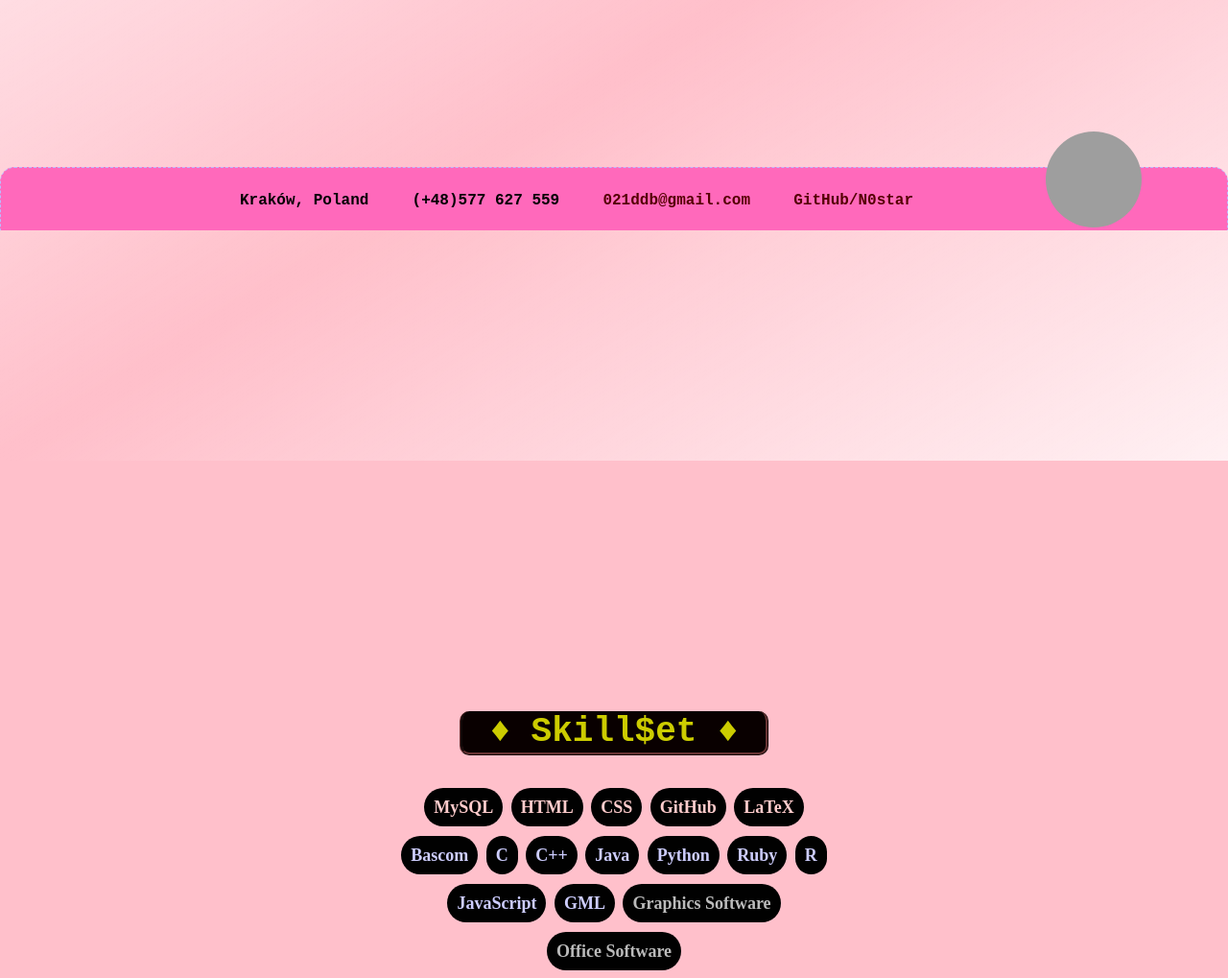
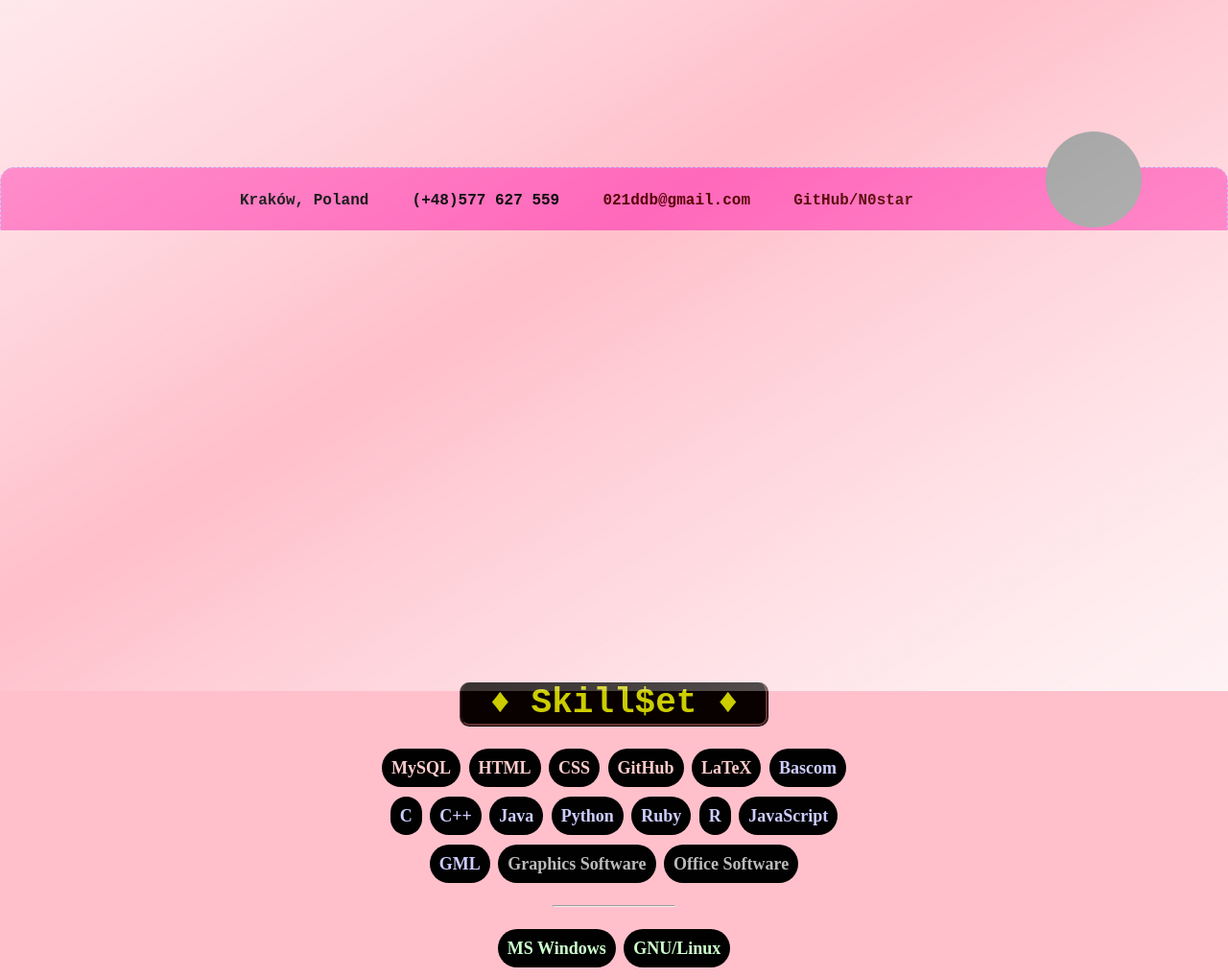
Before and after one commit to N0star/N0star, a plain HTML site: page html/index.html in a window 1280 px wide. Shown: the part 560-1579 px from the top of the page at 96% size. Drawn offline with Linux system fonts and the light colour scheme; grey boxes are pictures that could not be loaded.

Commit message:
Fix errors

```diff
--- a/html/index.html
+++ b/html/index.html
@@ -1,5 +1,5 @@
 <!DOCTYPE html>
-<HTML>
+<HTML lang="en">
   <head>
     <meta charset="utf-8"/>
     <title>Your employee</title>
@@ -24,7 +24,7 @@
         <li><a href="#home" title="Start">•</a></li>
         <li><a href="#skillz"  title="Skills">♦</a></li>
         <li><a href="#exped"  title="Past experience">♥  ♣</a></li>
-        <li><a href="#hobby"  title="Hobbies &amp interests">♠</a></li>
+        <li><a href="#hobby"  title="Hobbies &amp; interests">♠</a></li>
       </ul>
     </div></div>
 
@@ -36,8 +36,8 @@
     </div>
 
     <div id="skillz">
-      <center><h2>♦ Skill$et ♦</h2></center>
-      <ul id="horizontal-list">
+      <h2>♦ Skill$et ♦</h2>
+      <ul class="horizontal-list">
         <li class="tech"> MySQL</li>
         <li class="tech"> HTML</li>
         <li class="tech"> CSS</li>
@@ -52,15 +52,15 @@
         <li class="lang"> R</li>
         <li class="lang"> JavaScript</li>
         <li class="lang"> GML</li>
-        <li class="soft" title="like GIMP or Clip Studio Paint"> Graphics&nbspSoftware</li>
-        <li class="soft" title="MS Office, Open Office, etc."> Office&nbspSoftware</li>
+        <li class="soft" title="like GIMP or Clip Studio Paint"> Graphics&nbsp;Software</li>
+        <li class="soft" title="MS Office, Open Office, etc."> Office&nbsp;Software</li>
       </ul>
       <hr class="skillz" />
-      <ul id="horizontal-list">
+      <ul class="horizontal-list">
         <li class="os"> MS Windows</li>
         <li class="os"> GNU/Linux</li>
       </ul><hr class="skillz" />
-      <ul id="horizontal-list">
+      <ul class="horizontal-list">
         <li class="lang"> English</li>
         <li class="lang"> Polski</li>
         <li class="lang"> Руский</li>
@@ -70,7 +70,7 @@
       </ul>
     </div>
     <div id="exped">
-      <center><h2>♥ Past Jobs ♥</h2>
+      <h2>♥ Past Jobs ♥</h2>
       <ul class="sign-list" id="jobs">
         <li>
           <p class="comp">@Kerber Group</p>
@@ -81,8 +81,8 @@
           <p class="pos">multitansking position</p>
           <p class="date">temporarily in '15,'19,'20.</p>
           </li>
-      </ul></center><br/>
-      <center><h2>♣ Education ♣</h2>
+      </ul><br/>
+      <h2>♣ Education ♣</h2>
       <ul class="sign-list" id="edu">
         <li>
           <p class="cour">Computer Science</p>
@@ -109,23 +109,22 @@
           <p class="pass">3 semesters</p>
         </li>
         <li class="cut">
-          <p class="cour"><abbr="Theoretical Computer Science">TCS</abbr></p>
+          <p class="cour"><abbr title="Theoretical Computer Science">TCS</abbr></p>
           <p class="uni">@Jagiellonian University</p>
           <p class="date">2010</p>
           <p class="pass">1 semester</p>
         </li>
         <li>
           <p class="cour">Science Class</p>
-          <p class="uni">@<abbr="Highschool nr.7">VII LO</abbr>, Kraków</p>
+          <p class="uni">@<abbr title="Highschool nr.7">VII LO</abbr>, Kraków</p>
           <p class="date">2007-2010</p>
           <p class="pass">full course with a diploma</p>
           </li>
       </ul><br/>
         <button id='showall' onclick="myFunction()">Graduated only - On/Off</button>
-          </center>
     </div>
     <div id="hobby">
-      <center><h2>♠ Interests ♠</h2></center>
+      <h2>♠ Interests ♠</h2>
       <ul class="sign-list" id="hobbies">
         <li id="anima">Animation</li>
           <div class="pow" id="anima_pow">
@@ -166,9 +165,9 @@
             <ul class="list">
               <li>cRPGs, like Neverwinter Nights, Vampire the Masquerade - Bloodlines </li>
               <li>2d platformers, like Rayman, Lomax, Cave Story, N, Captain Claw</li>
-              <li>3d platformers, like Crash, Croc, Spyro, Ratchet &amp Clank, Kao</li>
+              <li>3d platformers, like Crash, Croc, Spyro, Ratchet &amp; Clank, Kao</li>
               <li>Action games, like Soul Reaver, Dark Messiah, Prince of Persia</li>
-              <li>Strategies, like Warcraft, Desperados, Heroes of Might &amp Magic III</li>
+              <li>Strategies, like Warcraft, Desperados, Heroes of Might &amp; Magic III</li>
               <li>FPS, like Deus Ex, System Shock 2, Team Fortress 2</li>
               <li>Classic adveture games, like Dreamfall: the longest Journey, Syberia</li>
               <li>And many, many more, anything with great gameplay or story would do</li>
@@ -200,15 +199,16 @@
       </ul>
       <div id="pic">
         <IMG SRC="https://avatars0.githubusercontent.com/u/64681977"
-          alt="avek" width=100px height=100px>
+          alt="avek" width=100 height=100>
       </div>
     </div>
 
-  <div class="steam" id="grad-front"></div>
+  <div class="layer" id="grad-back"></div>
+    <div class="layer" id="grad-front"></div>
   <script id="lightning">
     const fg = document.querySelector('#grad-front');
-    const windowWidth = window.innerWidth / 10;
-    const windowHeight = window.innerHeight / 10;
+    const windowWidth = window.innerWidth / 20;
+    const windowHeight = window.innerHeight / 20;
     fg.addEventListener('mousemove', (e) => {
       const mouseX = e.clientX / windowWidth;
       const mouseY = e.clientY / windowHeight;
--- a/html/styl.css
+++ b/html/styl.css
@@ -3,7 +3,7 @@ body {
 	color: #BBBBFF;
 	font-family: "courier new";
 	font-size: 12px;
-
+	word-break: keep-all;
 	}
 
 h1{
@@ -32,6 +32,7 @@ h2{
     	padding-bottom: 1px;
    	padding-left: 10px;
 	width: 296px;
+	margin: auto;
  }
 
 p{
@@ -83,15 +84,16 @@ button {
 
 div#skillz, div#exped, div#hobby, div#home {
 
-  width: 38%;
+  width: 40%;
 	height: 100%;
  	color: #BBBBFF;
  	font-family: "Simsun";
  	font-weight: bolder;
  	font-size: 18px;
  	text-align: center;
- 	position: static;
+ 	position: relative;
   margin: auto;
+	z-index: 1;
 	padding-top: 15%;
 	padding-bottom: 50%;
  	}
@@ -191,21 +193,21 @@ div#topnav {display: none;}
 div#cover:hover > div#topnav {display: block;}
 
 div#grad-back {
-	z-index: -1;
+	z-index: 2;
+	pointer-events: none;
   background-image:
-		linear-gradient(to bottom right, rgba(0,0,0,0), rgba(255,255,255,1));
+		linear-gradient(to top left, rgba(255,255,255,0.7), rgba(0,0,0,0), rgba(255,255,255,0.7));
 }
 div#grad-front {
-	pointer-events : none;
 	background-image:
 		linear-gradient(to top left, rgba(255,255,255,1), rgba(0,0,0,0), rgba(255,255,255,1));
 }
 
-div.steam {
-	top: 0; left: 0;
+div.layer {
+	top: -10%; left: -10%;
 	position: fixed;
-	height: 130%;
-	width: 130%;
+	height: 170%;
+	width: 170%;
 }
 
 div.pow {
@@ -218,7 +220,8 @@ div.pow {
 	border-style: double;
 	margin: auto;
 	color: #FFEDFE;
-	width: 40%;
+	margin-left: 10%;
+	width: 80%;
 	}
 	div.pow ul {
 		list-style: square;
@@ -249,14 +252,16 @@ div.pow {
  li#steam:hover ~ div#steam_pow {display: block;}
  li#vgame:hover ~ div#vgame_pow {display: block;}
 
-ul#horizontal-list {
+
+ul.horizontal-list {
 	min-width: 296px;
 	list-style: none;
 	padding-top: 0px;
 	padding-inline-start: 0px;
   align-content: center;
+	z-index: 1;
 	}
-	ul#horizontal-list li {
+	ul.horizontal-list li {
 		display: inline;
     border-radius: 20px;
     background: url(item.jpg);
@@ -276,6 +281,7 @@ ul.sign-list {
 		padding-top: 0px;
 		padding-inline-start: 0px;
 		margin: auto;
+		z-index: 1;
 		}
 		ul.sign-list li {
 			display: inline-block;
@@ -289,9 +295,12 @@ ul.sign-list {
 	    line-height: 10px;
 	    width: 300px;
 	    height: 100px;
+			position: relative;
 		}
 		ul.sign-list li.cut {
 			display: none;
+			margin: auto;
+			margin-top: 2px;
 		}
 		ul.sign-list li p {color: #99EE99;}
 		ul.sign-list li.cut p {color: #EE9999;}
```
